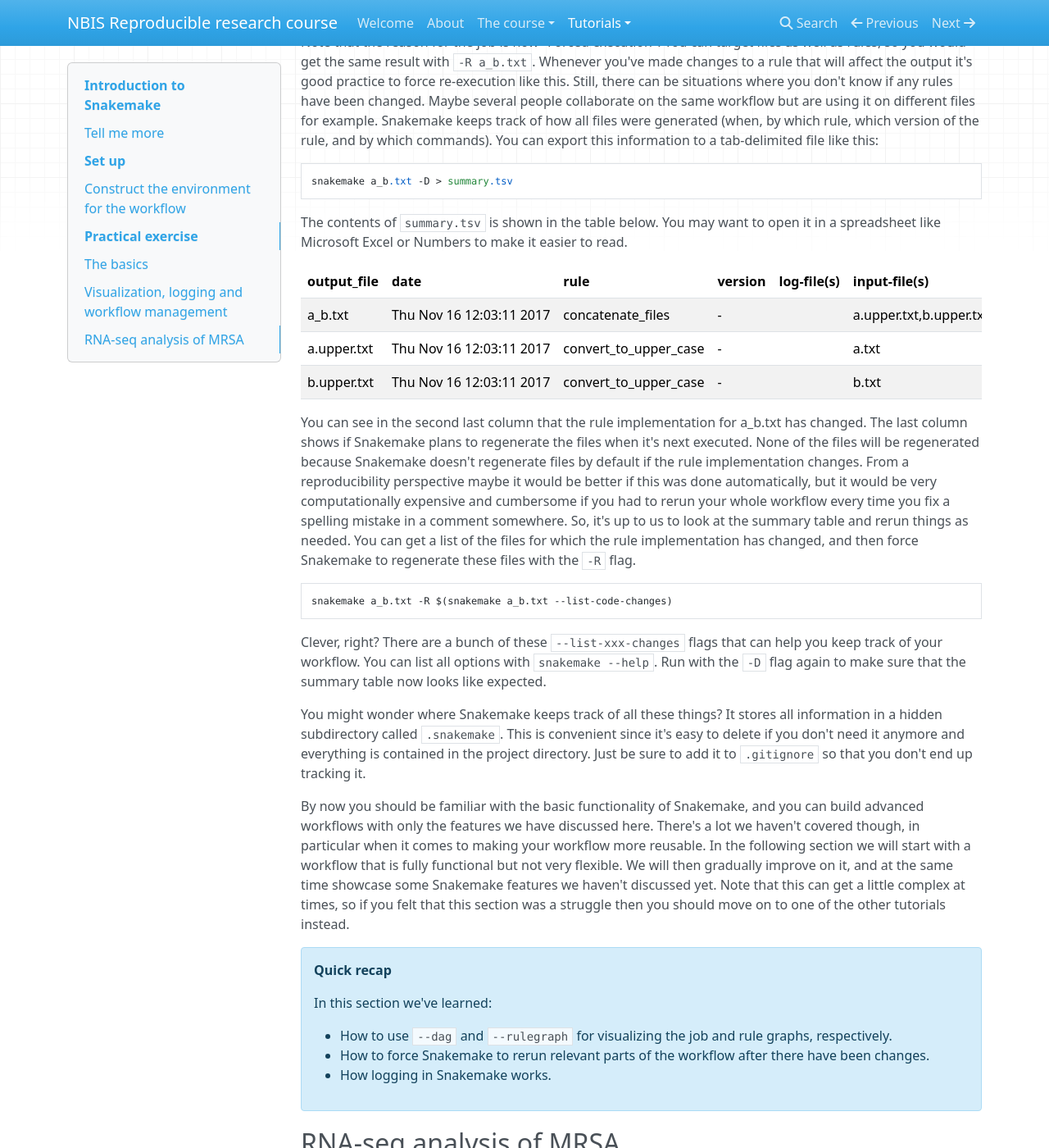
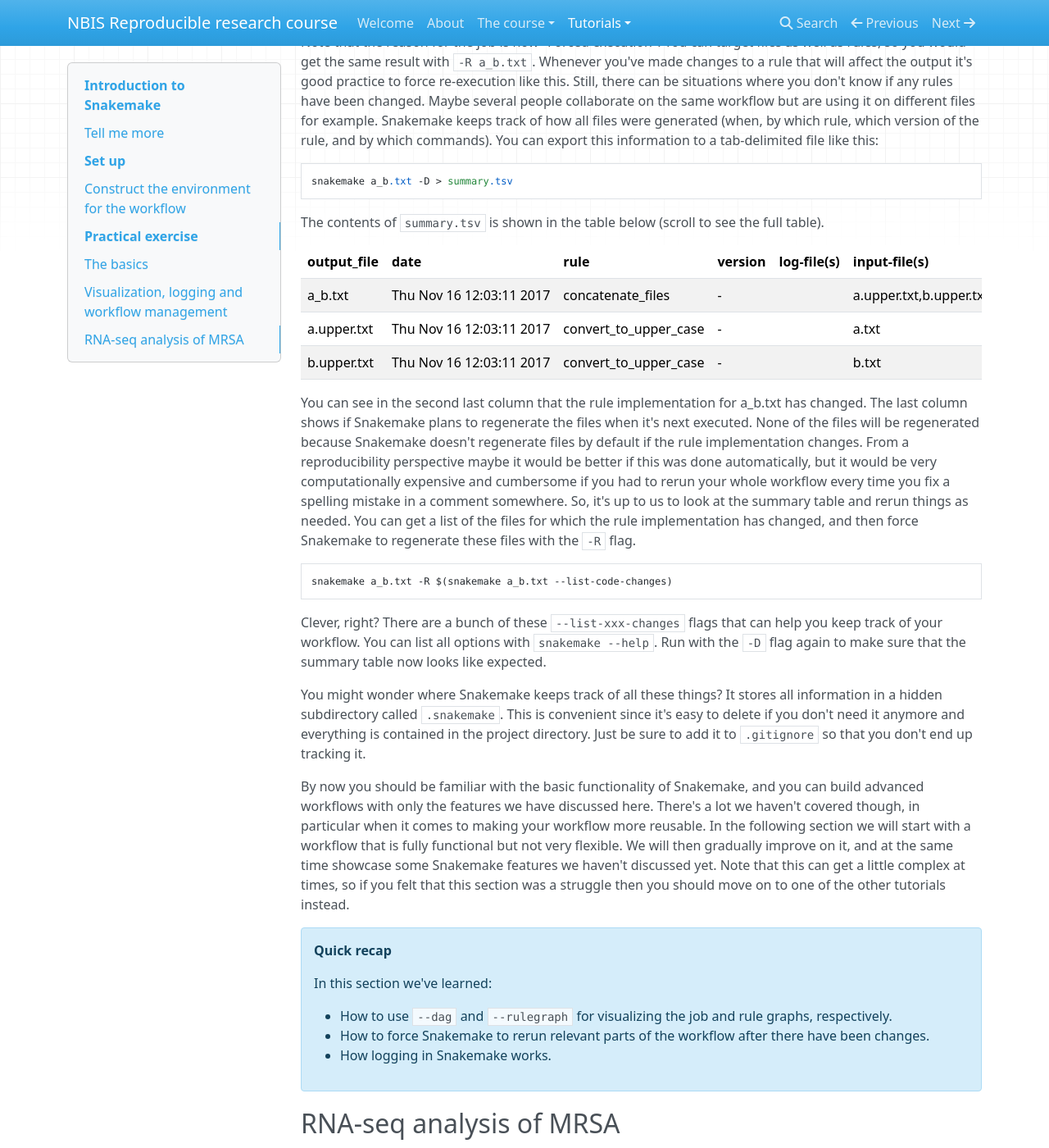
Before and after one commit to NBISweden/workshop-reproducible-research, an MkDocs documentation site: the page built from docs/snakemake.md, in a window 1280 px wide and 1400 px high, scrolled down 8416 px. Shown: the whole window at 82% size. Built offline with MkDocs 1.6.1, drawn with Linux system fonts in a browser that asks for light colours; nearby versions of some CDN libraries; old or Windows-style settings are respelled for this version of MkDocs.

Commit message:
table tweak

````diff
--- a/docs/extra.css
+++ b/docs/extra.css
@@ -5,6 +5,6 @@
 
 table {
     display: block;
-    overflow-x: scroll;
+    overflow-x: auto;
     white-space: nowrap;
 }
--- a/docs/snakemake.md
+++ b/docs/snakemake.md
@@ -289,7 +289,7 @@
 snakemake a_b.txt -D > summary.tsv
 ```
 
-The contents of `summary.tsv` is shown in the table below. You may want to open it in a spreadsheet like Microsoft Excel or Numbers to make it easier to read.
+The contents of `summary.tsv` is shown in the table below (scroll to see the full table).
 
 
 | output_file   | date   | rule   | version   | log-file(s)   |  input-file(s)   | shellcmd   | status   | plan   |
````
